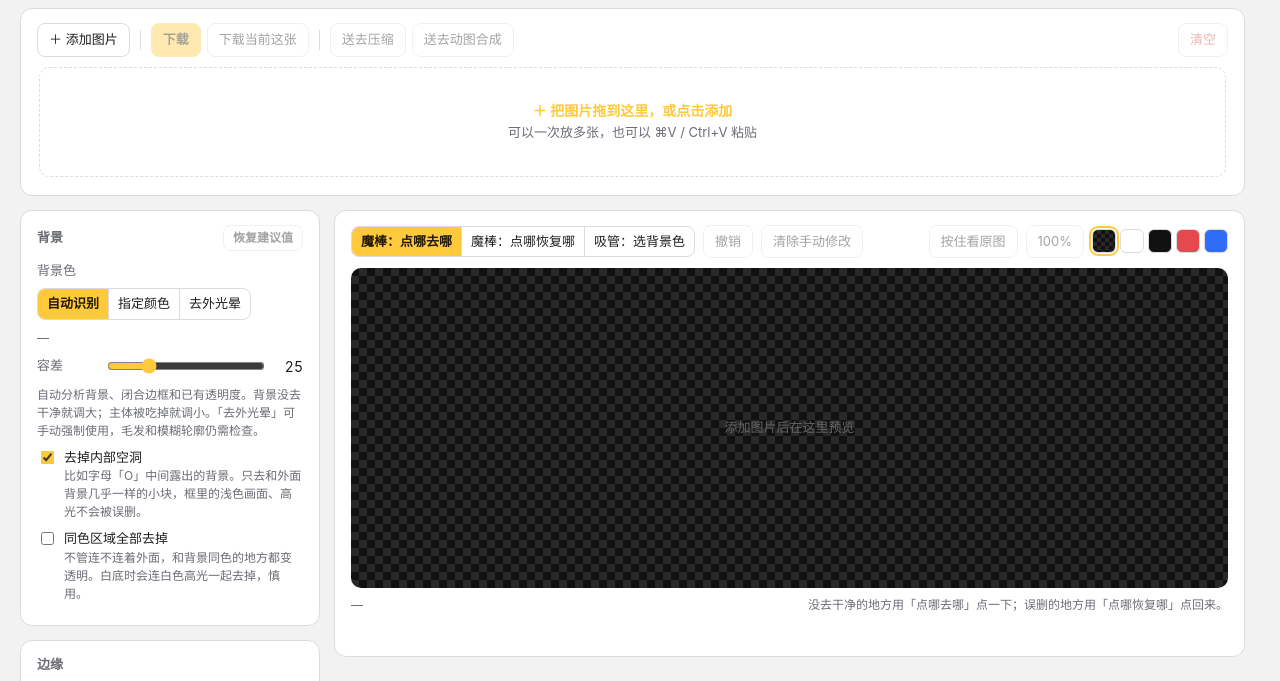
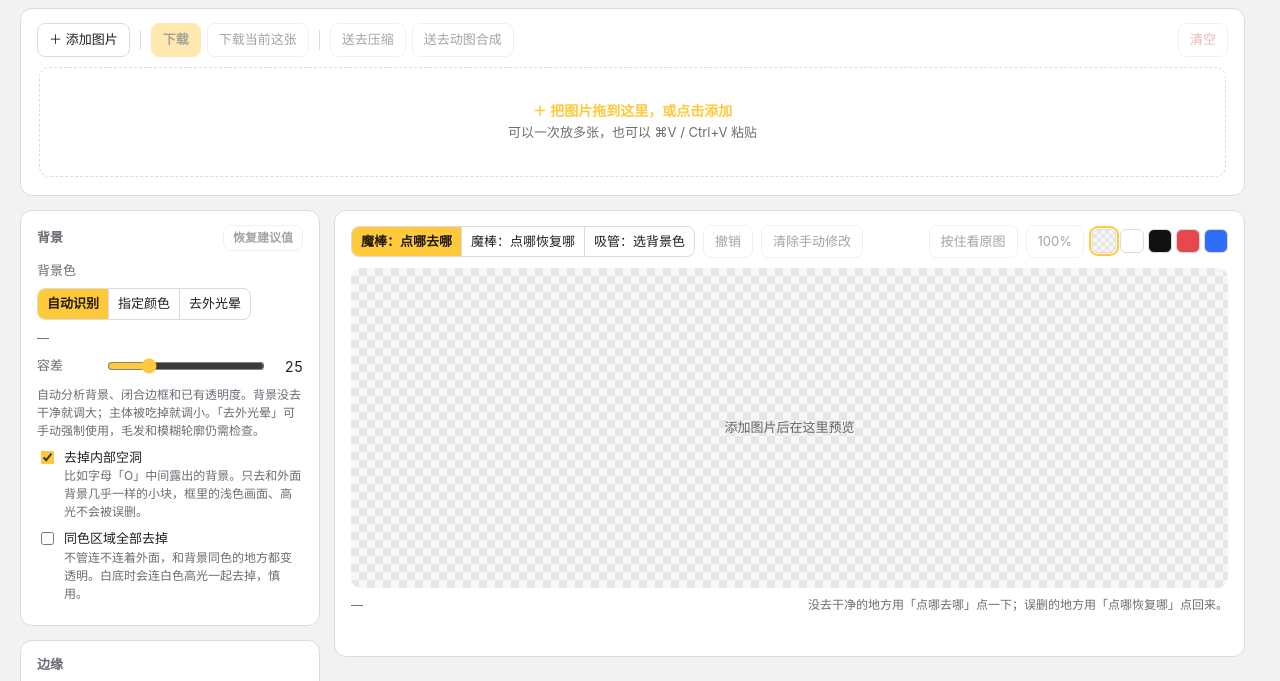
Before and after one commit to Alikesia/tupiantools, a plain HTML site: page public/remove-bg/index.html in a window 1280 px wide. Shown: the part 62-743 px from the top of the page. Drawn offline with Linux system fonts and the light colour scheme.

Commit message:
Add files via upload

```diff
--- a/public/remove-bg/index.html
+++ b/public/remove-bg/index.html
@@ -71,9 +71,9 @@ select{background:var(--bg);color:var(--text);border:1px solid var(--line);borde
 .bgs{display:inline-flex;gap:4px}
 .bgs button{width:24px;height:24px;border-radius:6px;border:1px solid var(--line);cursor:pointer;padding:0}
 .bgs button.on{outline:2px solid var(--accent);outline-offset:1px}
-.bgs .b-chk{background:repeating-conic-gradient(#292929 0 25%,#111111 0 50%) 0 0/8px 8px}
+.bgs .b-chk{background:repeating-conic-gradient(var(--chk1) 0 25%,var(--chk2) 0 50%) 0 0/8px 8px}
 .stage{position:relative;border-radius:10px;overflow:auto;min-height:320px;max-height:calc(100vh - 230px);display:flex;align-items:center;justify-content:center;padding:14px}
-.stage.b-chk{background:repeating-conic-gradient(#292929 0 25%,#111111 0 50%) 0 0/16px 16px}
+.stage.b-chk{background:repeating-conic-gradient(var(--chk1) 0 25%,var(--chk2) 0 50%) 0 0/16px 16px}
 .stage canvas{display:block;max-width:100%;max-height:calc(100vh - 260px);image-rendering:auto}
 .stage.zoom canvas{max-width:none;max-height:none}
 .stage.zoom{align-items:flex-start;justify-content:flex-start}
```
